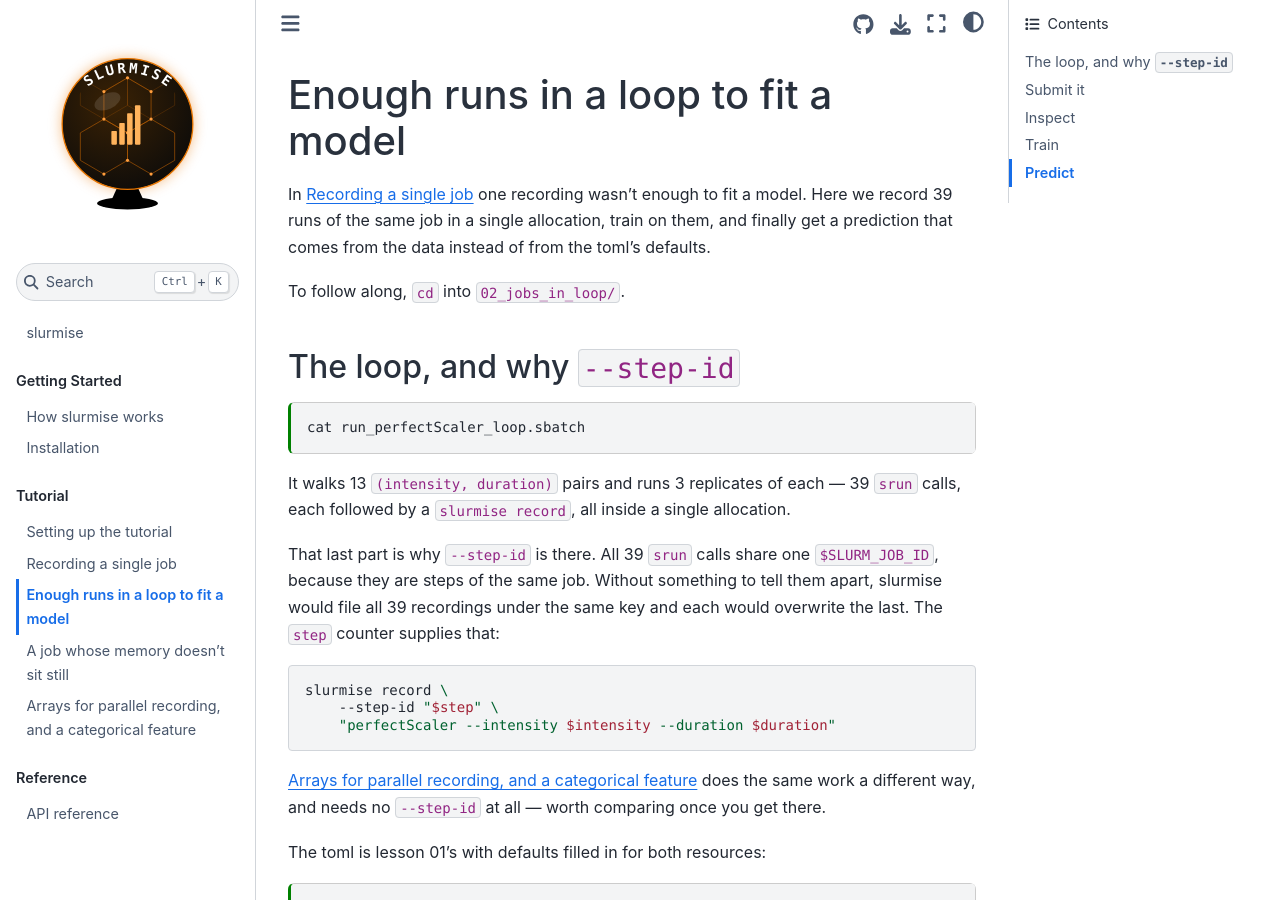
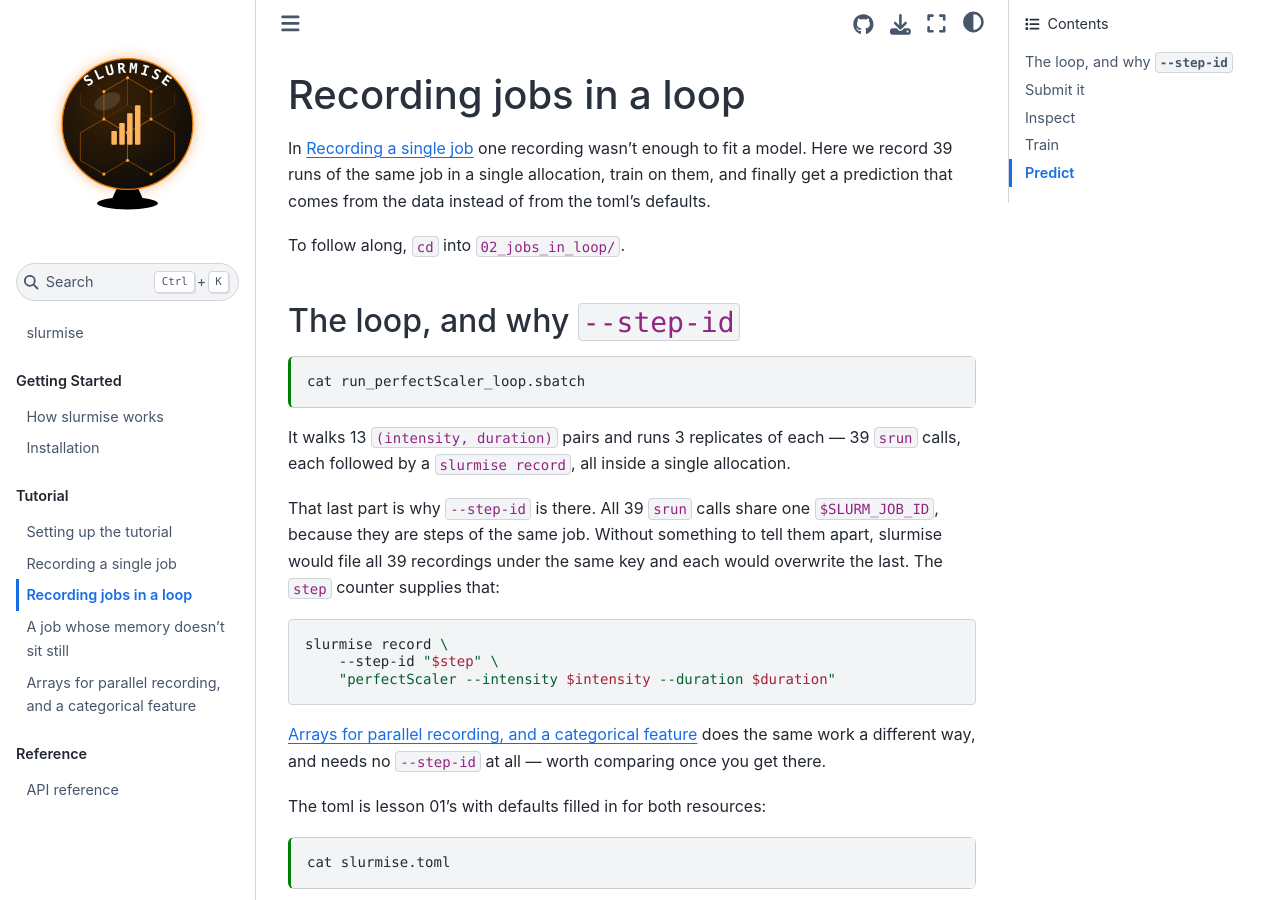
Before and after one commit to PrincetonUniversity/slurmise, a Jupyter Book: the page built from docs/lessons/02_jobs_in_loop/lesson.md, in a window 1280 px wide and 900 px high. Built offline with Jupyter Book 1.0.4 settings and Sphinx 7.4.7 and the Sphinx Book theme 1.1.4, drawn with Linux system fonts in a browser that asks for light colours.

Commit message:
docs: Rename lesson regarding recording in a loop

````diff
--- a/docs/lessons/02_jobs_in_loop/lesson.md
+++ b/docs/lessons/02_jobs_in_loop/lesson.md
@@ -21,7 +21,7 @@
 mkdir -p out_slurm_logs
 ```
 
-# Enough runs in a loop to fit a model
+# Recording jobs in a loop
 
 In {doc}`../01_single_job/lesson` one recording wasn't enough to fit a model.
 Here we record 39 runs of the same job in a single allocation, train on them, and
````
